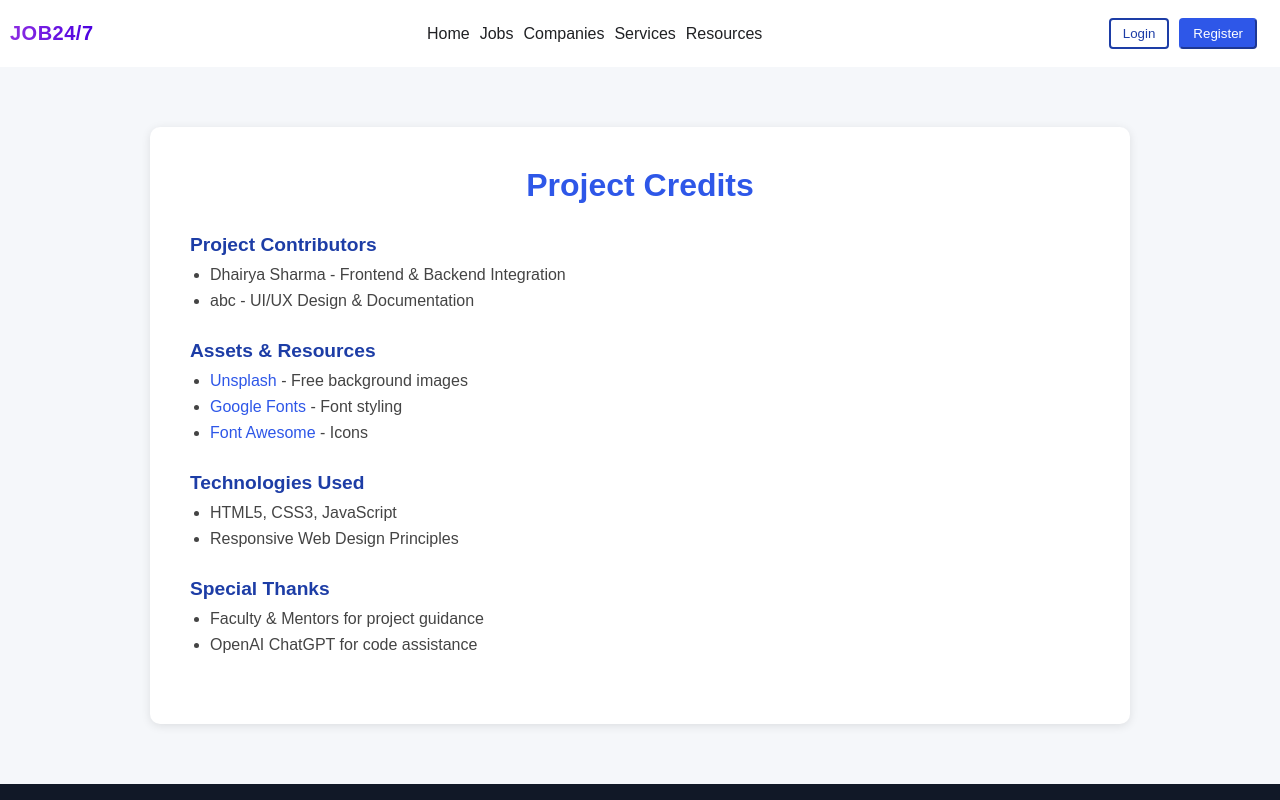
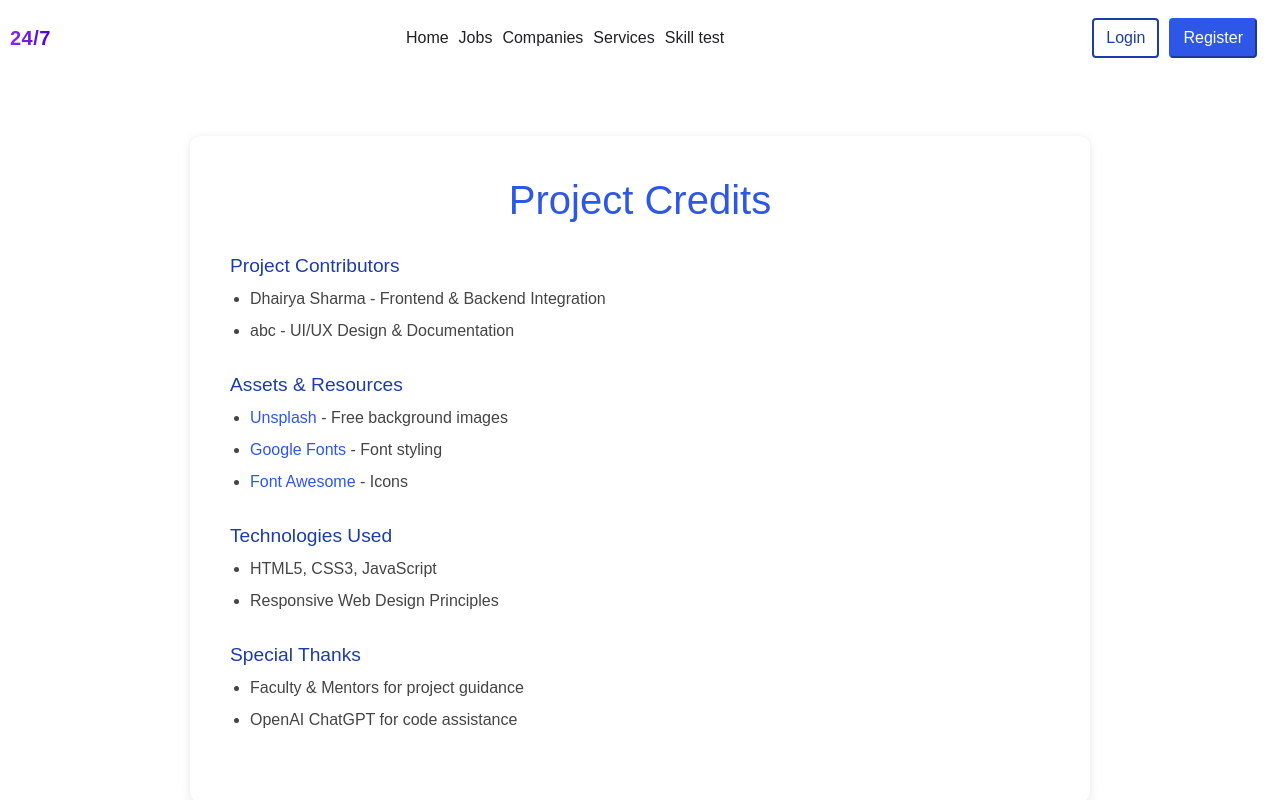
Before and after one commit to Bagga-28/job24-7, a plain HTML site: page credits.html in a window 1280 px wide. Shown: the top 800 px of the page. Drawn offline with nearby package versions, Linux system fonts and the light colour scheme.

Commit message:
Update credits.html

```diff
--- a/credits.html
+++ b/credits.html
@@ -3,18 +3,19 @@
 <head>
   <title>JOB24/7</title>
   <link rel="stylesheet" href="style.css">
+  <link href="https://cdn.jsdelivr.net/npm/bootstrap@5.3.7/dist/css/bootstrap.min.css" rel="stylesheet" integrity="sha384-LN+7fdVzj6u52u30Kp6M/trliBMCMKTyK833zpbD+pXdCLuTusPj697FH4R/5mcr" crossorigin="anonymous">
 </head>
 <body>
   <header>
     <div class="hcontainer">
-      <div class="logo">JOB24/7</div>
+      <div class="logo"><span class="time-box">24/7</span></div>
       <nav>
         <ul>
           <li><a href="index.html">Home</a></li>
           <li><a href="jobs.html">Jobs</a></li>
           <li><a href="companies.html">Companies</a></li>
           <li><a href="services.html">Services</a></li>
-          <li><a href="resources.html">Resources</a></li>
+          <li><a href="skilltest.html">Skill test</a></li>
         </ul>
       </nav>
       <div class="auth">
@@ -76,6 +77,7 @@
         <ul>
           <li><a href="helpcenter.html">Help center</a></li>
           <li><a href="reportissue.html">Report issue</a></li>
+          <li><div class ="social-icons"><i class="bi bi-linkedin"></i><i class="bi bi-instagram"></i><i class="bi bi-youtube"></i><i class="bi bi-facebook"></i><i class="bi bi-twitter"></i></div></li>
         </ul>
       </div>
       <div class="footer-col">
```
